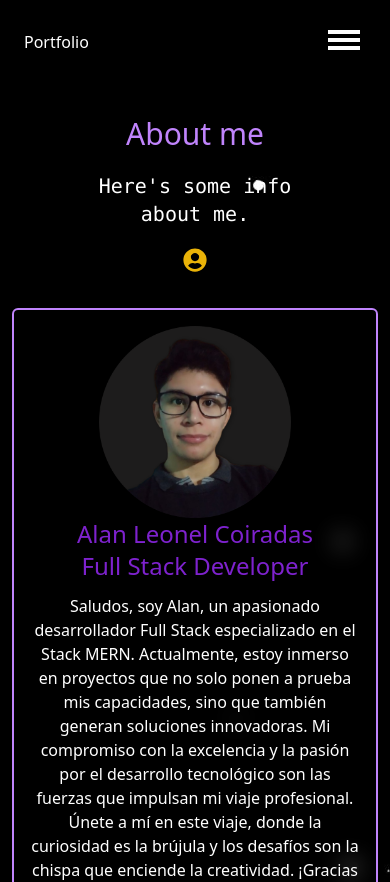
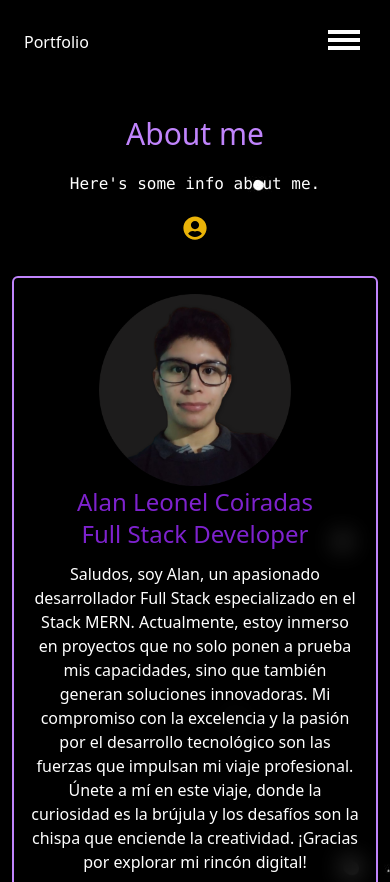
Before and after one commit to leocoiradas/Portfolio, a React (Vite) app: page /about in a window 390 px wide. Shown: the top 882 px of the page. Built offline with nearby package versions, Linux system fonts and the light colour scheme.

Commit message:
Page: Adaptado ancho y texto en dispositivos móviles
Se adaptó el ancho del article que contiene el texto para que haga efecto en dispositivos con pantallas grandes, se hizo lo mismo con el tamaño del texto para que el texto grande solo haga efecto en pantallas grandes.

```diff
--- a/src/components/Page.jsx
+++ b/src/components/Page.jsx
@@ -3,7 +3,7 @@ import React from "react";
 function Page({children, info}){
     return(
         <main className="flex flex-col justify-center items-center min-h-[90dvh] w-full gap-4 p-3">
-            <article className="w-[75vw] flex flex-col justify-center items-center p-5 text-xl text-center text-white gap-5">
+            <article className="lg:w-[75vw] flex flex-col justify-center items-center p-5 lg:text-xl text-center text-white gap-5">
                 <h1 className="text-3xl text-purple-400 font-sans">{info.title}</h1>
                 <p className="font-mono">{info.comment}</p>
                 <p className="text-2xl text-yellow-500">{info.icon}</p>
```
